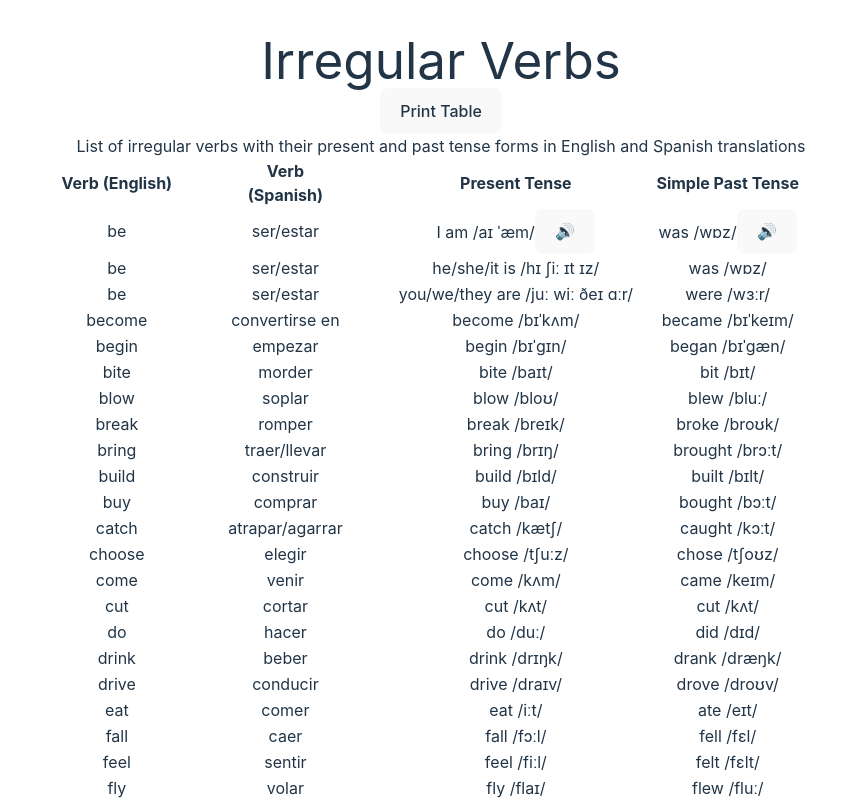
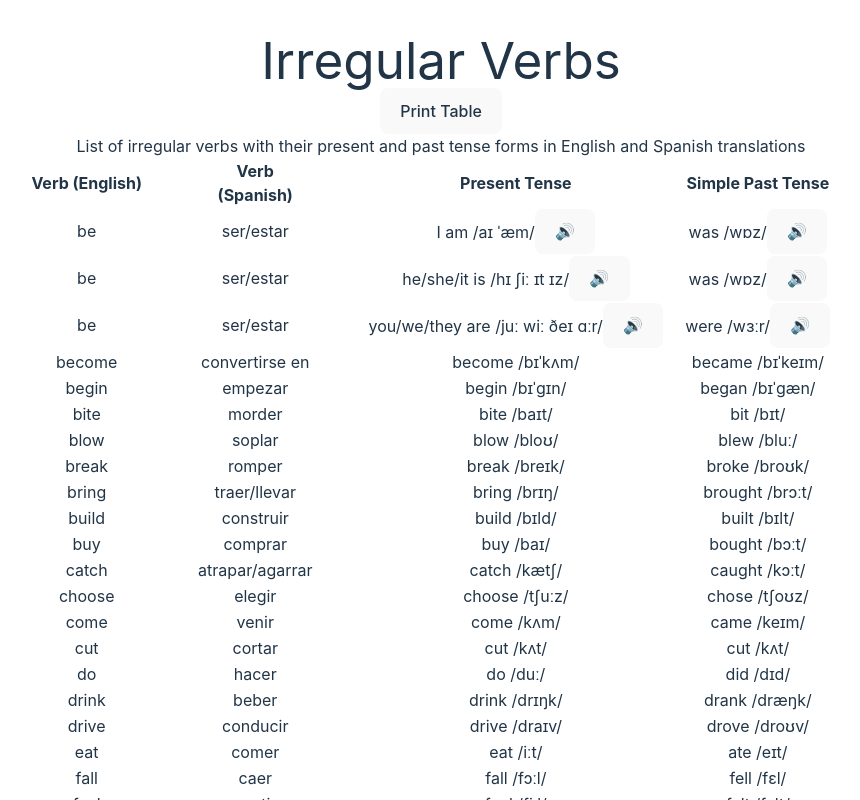
Before and after one commit to Kleinster2/irregular-verbs-table, a React (Vite) app: page / in a window 1280 px wide. Shown: the top 800 px of the page, without its empty margins (199-1059 px from the left). Built offline with nearby package versions, Linux system fonts and the light colour scheme.

Commit message:
Assistant checkpoint: Added audio references for more verb forms
Assistant generated file changes:
- src/components/IrregularVerbsTable.jsx: Add audio references for more verbs

---

User prompt:

I can see the buttons for 'I am' and 'was' but not for the other fields with IPAs

```diff
--- a/src/components/IrregularVerbsTable.jsx
+++ b/src/components/IrregularVerbsTable.jsx
@@ -16,13 +16,17 @@ const data = [
     english: "be",
     spanish: "ser/estar",
     present: "he/she/it is\n/hɪ ʃiː ɪt ɪz/",
-    past: "was\n/wɒz/"
+    past: "was\n/wɒz/",
+    presentAudio: "/audio/is.mp3",
+    pastAudio: "/audio/was.mp3"
   },
   {
     english: "be",
     spanish: "ser/estar",
     present: "you/we/they are\n/juː wiː ðeɪ ɑːr/",
-    past: "were\n/wɜːr/"
+    past: "were\n/wɜːr/",
+    presentAudio: "/audio/are.mp3",
+    pastAudio: "/audio/were.mp3"
   },
   {
     english: "become",
```
